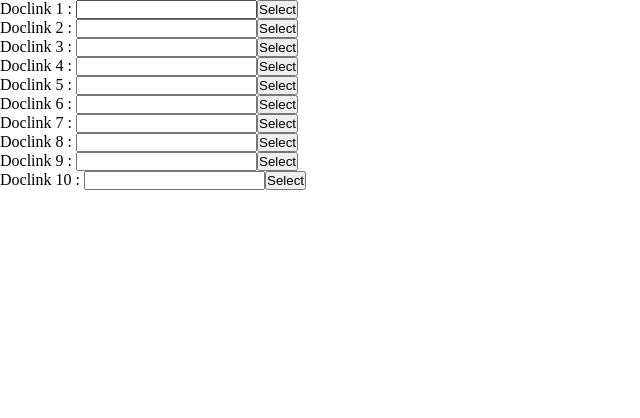
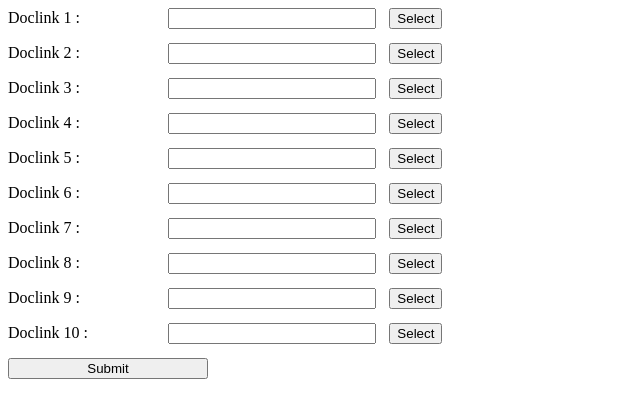
Before and after one commit to torok1tamas/dokumentum_kivalasztasa_listabol, a PHP site: page / in a window 1280 px wide. Shown: the top 418 px of the page, without its empty margins (0-640 px from the left). Run offline with PHP 8.4, Linux system fonts and the light colour scheme; some libraries are stand-ins or nearby versions.

Commit message:
final version

```diff
--- a/index.php
+++ b/index.html
@@ -13,9 +13,13 @@
 </head>
 
 <body>
-  <div id="select_fields">
+  <!--select fields-->
+  <form id="doclink">
+    <div id="select_fields">
 
-  </div>
+    </div>
+    <input type="submit" id="submitform">
+  </form>
 
   <!--felugró ablakban dokumentum listából választás new-->
       <div id="createdoc_section_doclist_new">
@@ -57,6 +61,7 @@
        </div>
 
 <script>
+//create select fields in loop
 for (i=1;i<11;i++) {
   $("#select_fields").append("<label for='createdoc_doclink"+i+"'>Doclink "+i+" : </label>");
   $("#select_fields").append("<input type='text' id='createdoc_doclink"+i+"' name='createdoc_doclink"+i+"'>");
@@ -92,7 +97,7 @@ window.onclick = function(event) {
 </script>
 
 <script>
-//event settings
+//event settings and functions
 function getlist(id) {
   var xhttp = new XMLHttpRequest();
   xhttp.onreadystatechange = function() {
@@ -140,6 +145,21 @@ function getdoc_new(i) {
  $('#doclist_new').DataTable().destroy();
 
 }
+
+$("#submitform").click( function() {
+    docs = [];
+    for (i=1;i<11;i++) {
+      if ($("#createdoc_doclink"+i).val() == "") { continue;}
+      docs.push($("#createdoc_doclink"+i).val());
+    }
+    if (!docs.length == 0) {
+    alert(docs + " are selected as linked document(s). Thank you.");
+    event.preventDefault();
+  } else {
+    alert("Please select at least one document to link");
+    event.preventDefault();
+  }
+  });
 </script>
 
 </body>
--- a/main.css
+++ b/main.css
@@ -1,8 +1,19 @@
 
-* {
-  margin: 0; padding: 0;
+#doclink label {
+  display: inline-block;
+  margin-bottom: 1em;
+  width: 10em;
 }
 
+#doclink input {
+  width: 15em;
+  margin-bottom: 1em;
+}
+
+#doclink button {
+  margin-left: 1em;
+  margin-bottom: 1em;
+}
 
 /* The Modal (background) */
 .modal {
```
Also changed, not shown: README.md.
